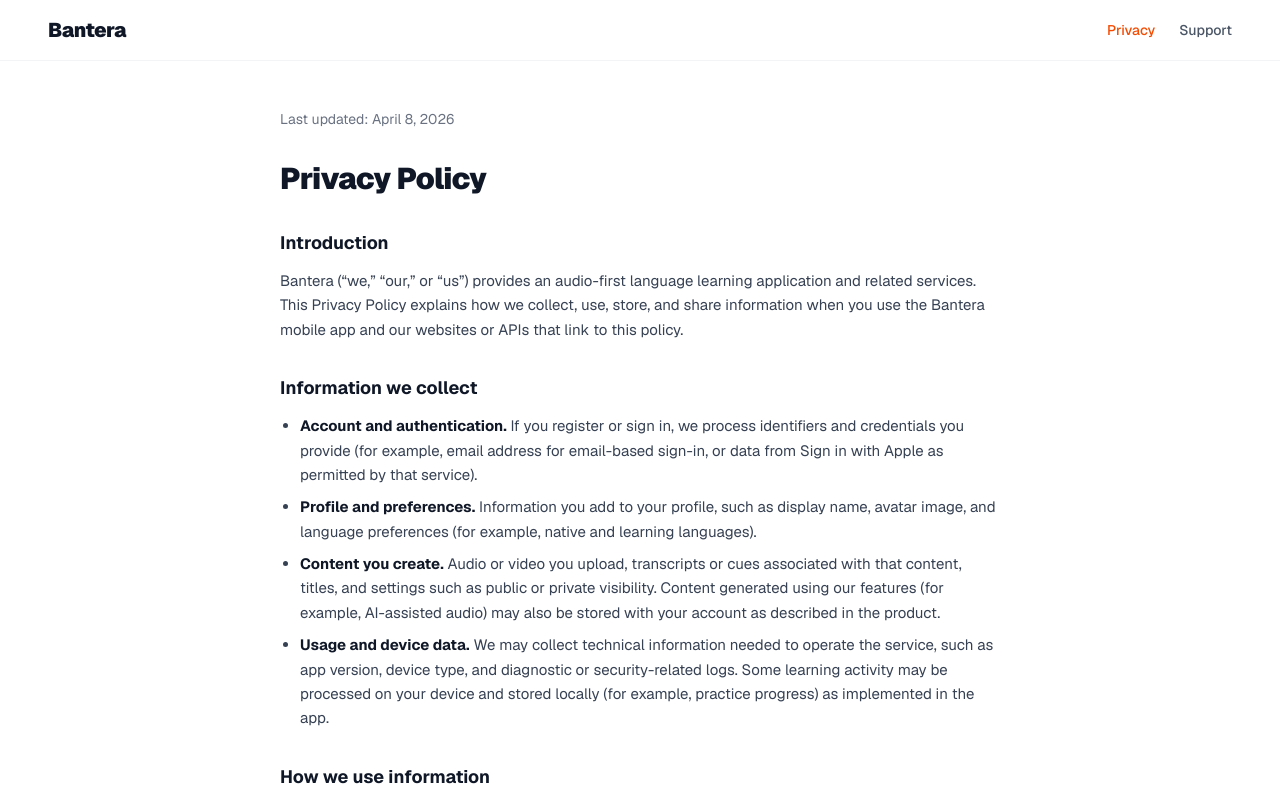
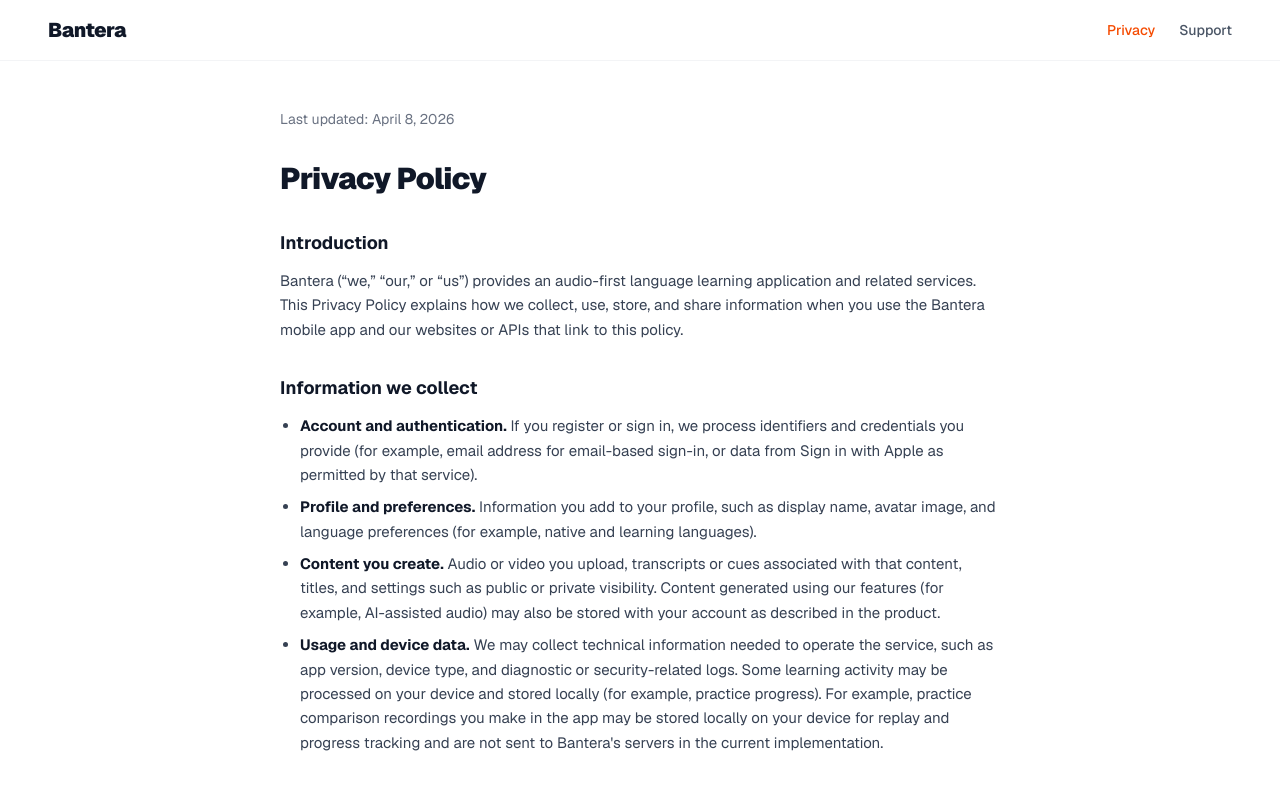
Before and after one commit to lisenhuang/bantera-website, a Next.js app: page /privacy in a window 1280 px wide. Shown: the top 792 px of the page. Built offline with nearby package versions, Linux system fonts and the light colour scheme.

Commit message:
fix: clarify local storage of practice comparison recordings in PrivacyPage component

```diff
--- a/src/app/privacy/page.tsx
+++ b/src/app/privacy/page.tsx
@@ -74,7 +74,10 @@
                 service, such as app version, device type, and diagnostic or
                 security-related logs. Some learning activity may be processed
                 on your device and stored locally (for example, practice
-                progress) as implemented in the app.
+                progress). For example, practice comparison recordings you make
+                in the app may be stored locally on your device for replay and
+                progress tracking and are not sent to Bantera&apos;s servers in
+                the current implementation.
               </li>
             </ul>
           </section>
```
